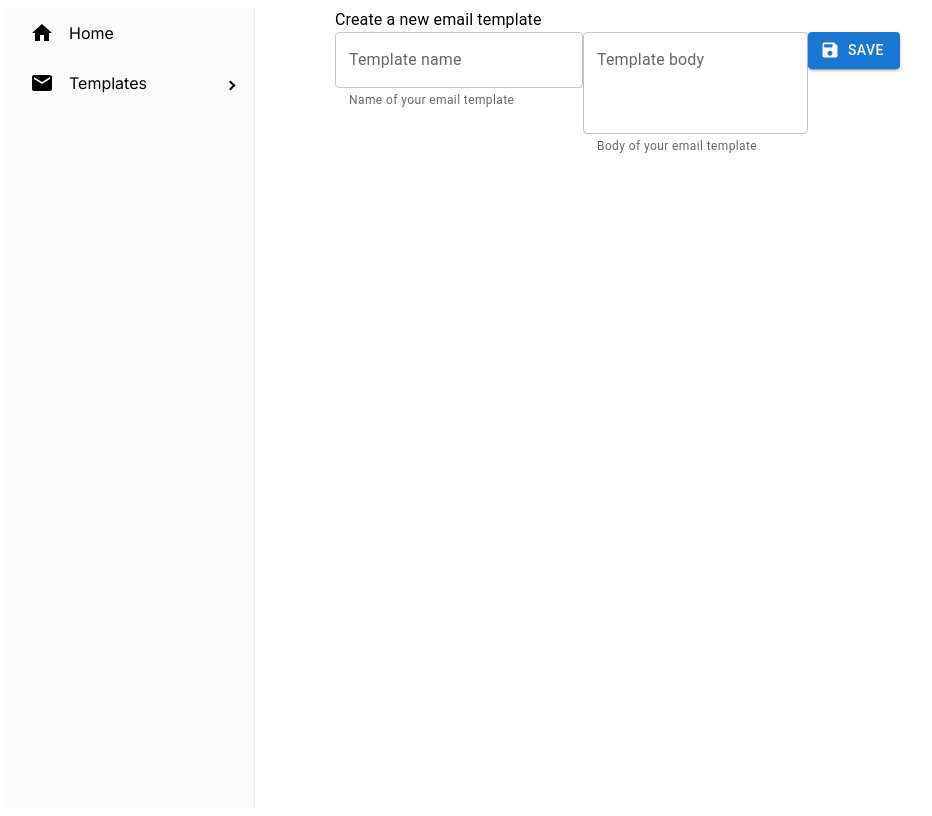
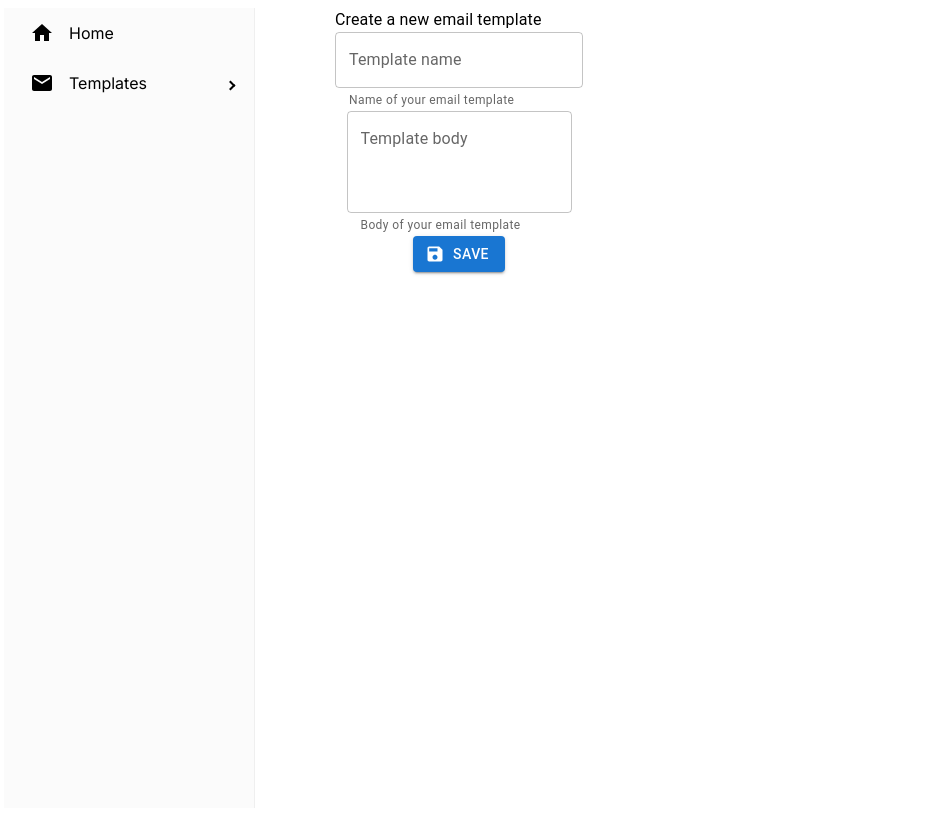
Before and after one commit to Avrelinex/email-template-builder-fe, a Next.js app: page /templates/new in a window 1280 px wide. Shown: the whole page, without its empty margins (4-936 px from the left). Built offline with nearby package versions, Linux system fonts and the light colour scheme.

Commit message:
edit template

```diff
--- /dev/null
+++ b/src/app/templates/components/TemplateForm.tsx
@@ -0,0 +1,127 @@
+"use client";
+
+import * as React from "react";
+import { Box, Typography, TextField, Button, Snackbar } from "@mui/material";
+import { SubmitHandler, useForm } from "react-hook-form";
+import { zodResolver } from "@hookform/resolvers/zod";
+import { getTemplateSchema } from "../schema";
+import { FormValues, SubmitFormState } from "../types";
+import { Save } from "@mui/icons-material";
+import { enqueueSnackbar } from "notistack";
+
+export const TemplateForm = ({
+  defaultValues,
+  header,
+  successMessage,
+  errorMessage,
+  submitFn,
+}: {
+  defaultValues?: FormValues;
+  header: string;
+  successMessage: string;
+  errorMessage: string;
+  submitFn: (data: FormValues) => Promise<void>;
+}) => {
+  const [disableForm, setDisableForm] = React.useState<boolean>(false);
+  const [submitFormState, setSubmitFormState] = React.useState<SubmitFormState>(
+    {
+      submitting: false,
+      submitted: false,
+      error: null,
+    }
+  );
+
+  const {
+    register,
+    handleSubmit,
+    reset,
+    formState: { errors },
+  } = useForm<FormValues>({
+    mode: "onChange",
+    resolver: zodResolver(getTemplateSchema()),
+    defaultValues,
+  });
+
+  const onSubmit: SubmitHandler<FormValues> = async (formData: FormValues) => {
+    try {
+      setDisableForm(true);
+
+      await submitFn(formData);
+
+      enqueueSnackbar(successMessage, {
+        variant: "success",
+        persist: false,
+      });
+    } catch (error: unknown) {
+      setSubmitFormState({
+        submitting: false,
+        submitted: false,
+        error: error as Error,
+      });
+
+      enqueueSnackbar(errorMessage, {
+        variant: "error",
+        persist: false,
+      });
+    } finally {
+      setDisableForm(false);
+    }
+  };
+
+  return (
+    <Box>
+      <Typography>{header}</Typography>
+      <Box
+        component={"form"}
+        onSubmit={handleSubmit(onSubmit)}
+        sx={{
+          display: "flex",
+          flexDirection: "column",
+          justifyContent: "center",
+          alignItems: "center",
+        }}
+      >
+        <TextField
+          label="Template name"
+          error={!!errors.name}
+          helperText={
+            errors.name ? (
+              <Typography sx={{ color: "red", fontSize: "14px" }}>
+                {errors.name.message}
+              </Typography>
+            ) : (
+              "Name of your email template"
+            )
+          }
+          {...register("name")}
+          disabled={disableForm}
+        />
+        <TextField
+          label="Template body"
+          helperText={
+            errors.body ? (
+              <Typography sx={{ color: "red", fontSize: "14px" }}>
+                {errors.body.message}
+              </Typography>
+            ) : (
+              "Body of your email template"
+            )
+          }
+          {...register("body")}
+          multiline
+          minRows={3}
+          disabled={disableForm}
+        />
+        <Button
+          color="primary"
+          type="submit"
+          disabled={disableForm}
+          variant="contained"
+          startIcon={<Save />}
+        >
+          Save
+        </Button>
+      </Box>
+    </Box>
+  );
+};
--- a/src/app/templates/edit/[id].tsx
+++ /dev/null
@@ -1,3 +0,0 @@
-export default function Page() {
-  return <h1> Edit Page</h1>;
-}
--- a/src/app/templates/new/page.tsx
+++ b/src/app/templates/new/page.tsx
@@ -1,124 +1,29 @@
 "use client";
 
 import * as React from "react";
-import { Box, Typography, TextField, Button, Snackbar } from "@mui/material";
-import { SubmitHandler, useForm } from "react-hook-form";
-import { zodResolver } from "@hookform/resolvers/zod";
-import { getTemplateSchema } from "./schema";
-import { FormValues, SubmitFormState } from "./types";
-import { Save } from "@mui/icons-material";
+import { FormValues } from "../types";
 import { CreateTemplateDto } from "@/app/lib/dto/CreateTemplate.dto";
 import { ApiClient } from "@/app/lib/apiClient";
-import { enqueueSnackbar } from "notistack";
+import { TemplateForm } from "../components/TemplateForm";
 
 export default function Page() {
   const apiClient = ApiClient.getInstance();
-  const [disableForm, setDisableForm] = React.useState<boolean>(false);
-  const [submitFormState, setSubmitFormState] = React.useState<SubmitFormState>(
-    {
-      submitting: false,
-      submitted: false,
-      error: null,
-    }
-  );
 
-  const {
-    register,
-    handleSubmit,
-    reset,
-    formState: { errors },
-  } = useForm<FormValues>({
-    mode: "onChange",
-    resolver: zodResolver(getTemplateSchema()),
-  });
-
-  const onSubmit: SubmitHandler<FormValues> = async (formData: FormValues) => {
+  const onSubmit = async (formData: FormValues) => {
     const requestTemplateBody: CreateTemplateDto = {
       name: formData.name,
       body: formData.body,
     };
 
-    try {
-      setDisableForm(true);
-
-      await apiClient.createTemplate(requestTemplateBody);
-
-      enqueueSnackbar("Template created successfully", {
-        variant: "success",
-        persist: false,
-      });
-
-      setDisableForm(false);
-    } catch (error: unknown) {
-      setSubmitFormState({
-        submitting: false,
-        submitted: false,
-        error: error as Error,
-      });
-
-      enqueueSnackbar("Failed to create template", {
-        variant: "error",
-        persist: false,
-      });
-    } finally {
-      setDisableForm(false);
-    }
+    await apiClient.createTemplate(requestTemplateBody);
   };
 
   return (
-    <Box>
-      <Typography>Create a new email template</Typography>
-      <Box
-        component={"form"}
-        onSubmit={handleSubmit(onSubmit)}
-        sx={{
-          dislay: "flex",
-          flexDirection: "column",
-          justifyContent: "center",
-          alignItems: "center",
-        }}
-      >
-        <TextField
-          label="Template name"
-          error={!!errors.name}
-          helperText={
-            errors.name ? (
-              <Typography sx={{ color: "red", fontSize: "14px" }}>
-                {errors.name.message}
-              </Typography>
-            ) : (
-              "Name of your email template"
-            )
-          }
-          {...register("name")}
-          disabled={disableForm}
-        />
-        <TextField
-          label="Template body"
-          helperText={
-            errors.body ? (
-              <Typography sx={{ color: "red", fontSize: "14px" }}>
-                {errors.body.message}
-              </Typography>
-            ) : (
-              "Body of your email template"
-            )
-          }
-          {...register("body")}
-          multiline
-          minRows={3}
-          disabled={disableForm}
-        />
-        <Button
-          color="primary"
-          type="submit"
-          disabled={disableForm}
-          variant="contained"
-          startIcon={<Save />}
-        >
-          Save
-        </Button>
-      </Box>
-    </Box>
+    <TemplateForm
+      header="Create a new email template"
+      successMessage="Template created successfully"
+      errorMessage="Failed to create template"
+      submitFn={onSubmit}
+    />
   );
 }
--- a/src/app/templates/page.tsx
+++ b/src/app/templates/page.tsx
@@ -10,15 +10,15 @@ import { TemplateCard } from "./components/TemplateCard";
 export default function Page() {
   const apiClient = ApiClient.getInstance();
 
-  const { data, isLoading, isError } = useQuery<TemplateDto[], Error>({
-    queryKey: ["template"],
+  const { data, isLoading, error } = useQuery<TemplateDto[], Error>({
+    queryKey: ["templates"],
     queryFn: () => apiClient.getTemplates(),
   });
 
   if (isLoading) {
     return <div>Loading</div>;
   }
-  if (isError) return <div>Error</div>;
+  if (error) return <div>{error.message}</div>;
 
   return (
     <Box sx={{ w: "100%" }}>
```
Also changed, not shown: src/app/templates/edit/[id]/page.tsx (added, +42 -0 lines), src/app/templates/schema.ts (renamed from src/app/templates/new/schema.ts), src/app/templates/types.ts (renamed from src/app/templates/new/types.ts).
